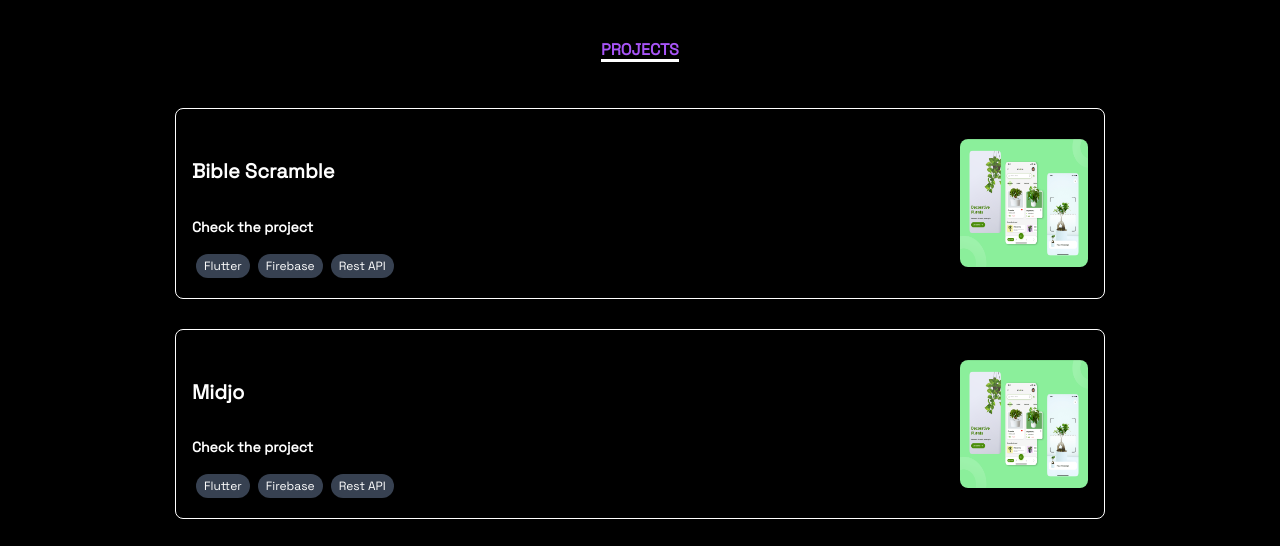
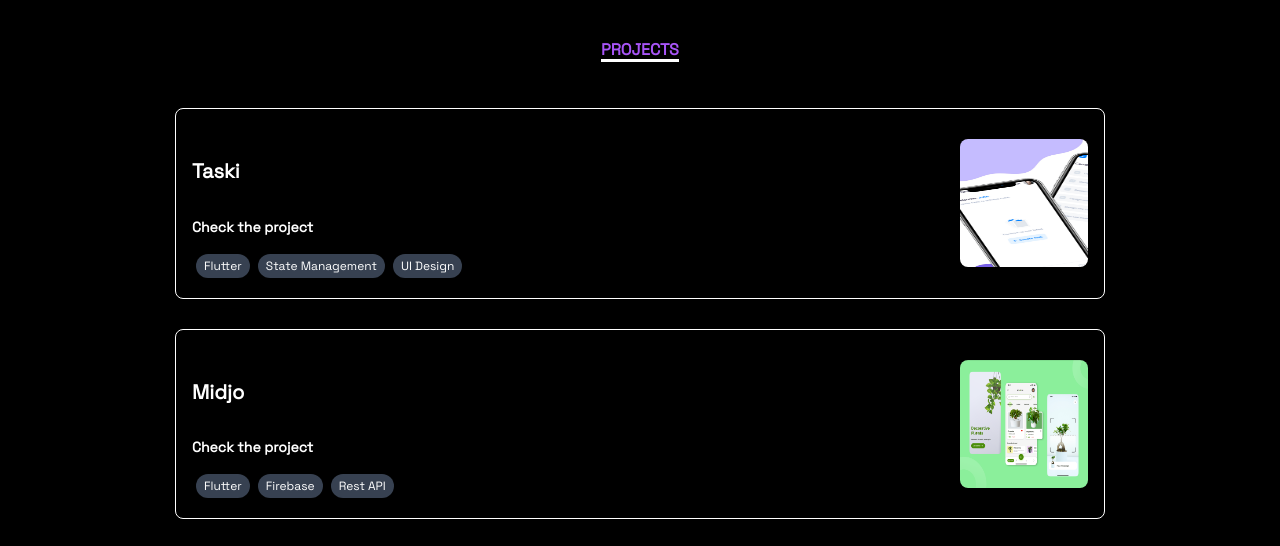
Before and after one commit to kodjozecodeur/portofolio, a plain HTML site: page index.html in a window 1280 px wide. Shown: the part 530-1076 px from the top of the page. Drawn offline with Linux system fonts and the light colour scheme.

Commit message:
add taski preview

```diff
--- a/index.html
+++ b/index.html
@@ -59,18 +59,18 @@
                     class="underline-prime">PROJECTS</span></h4>
             <div class="project-card">
                 <div class="project-details">
-                    <h5 class="project-title">Bible Scramble</h5>
+                    <h5 class="project-title">Taski</h5>
                     <a href="http://"><p class="role"><span
                                 class="role-title">Check the
                                 project</span></p></a>
                     <div class="tags">
                         <span class="tag">Flutter</span>
-                        <span class="tag">Firebase</span>
-                        <span class="tag">Rest API</span>
+                        <span class="tag">State Management</span>
+                        <span class="tag">UI Design</span>
                     </div>
                 </div>
 
-                <img src="img/img-2.png" alt="Project"
+                <img src="img/image1.jpeg" alt="Project"
                     class="project-image">
             </div>
             <div class="project-card">
```
Also changed, not shown: img/image1.jpeg (added).
